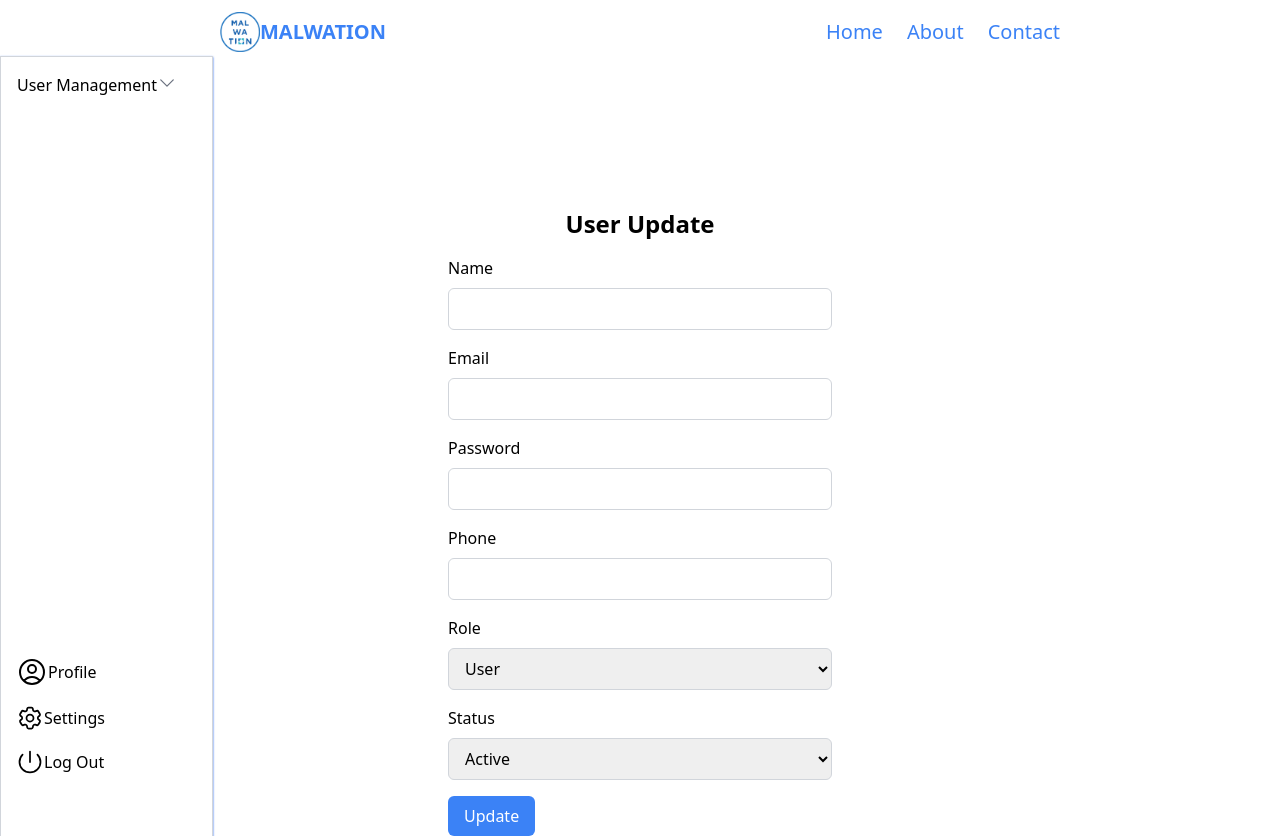
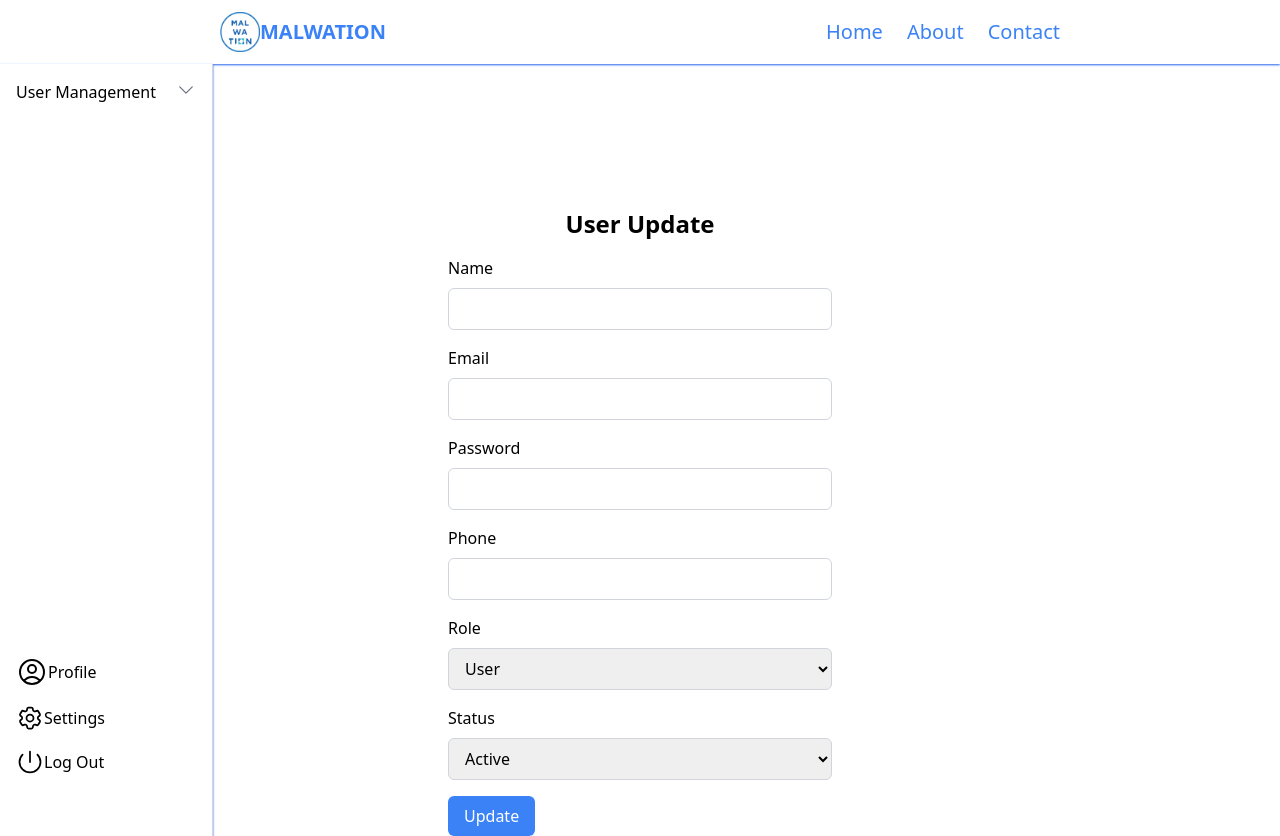
Before and after one commit to busraakbulut/MW-UserManagement, a Next.js app: page /update in a window 1280 px wide. Built offline with nearby package versions, Linux system fonts and the light colour scheme; no server answers.

Commit message:
sidebar update

```diff
--- a/components/Header/Header.jsx
+++ b/components/Header/Header.jsx
@@ -5,7 +5,7 @@ import logo from "@/public/assets/malwation-logo-2.png";
 function Header() {
   return (
     <header>
-      <nav className="flex fixed w-full bg-white items-center text-center justify-around top-0">
+      <nav className="flex fixed w-full bg-white items-center text-center justify-around top-0  shadow-sm shadow-blue-600 ">
         <div className="p-3">
           <a href="/" className="flex items-center">
             <Image src={logo} width={40} height={40} alt="Malwation logo" />
--- a/components/Sidebar/Sidebar.jsx
+++ b/components/Sidebar/Sidebar.jsx
@@ -1,7 +1,6 @@
 "use client";
+import React, { useState } from "react";
 
-import React, { useState } from "react";
-import Card from "@material-tailwind/react";
 import {
   ChevronUpIcon,
   ChevronDownIcon,
@@ -18,13 +17,13 @@ const Sidebar = () => {
   };
 
   return (
-    <div className="flex max-w-lg sm:w-1/4 lg:w-1/6 bg-white border border-gray-300 fixed h-screen top-14 left-0  shadow-sm shadow-blue-600">
+    <aside className=" max-w-lg sm:w-1/4 lg:w-1/6  fixed h-screen top-16 left-0  shadow-sm shadow-blue-600 bg-white border-r border-gray-300">
       <div>
         <button
           className="flex justify-between w-full p-4"
           onClick={toggleAccordion}
         >
-          <span className="font-medium ">User Management</span>
+          <span className="font-medium">User Management</span>
           {isOpen ? (
             <ChevronUpIcon className="h-5 w-5 text-gray-500" />
           ) : (
@@ -46,7 +45,6 @@ const Sidebar = () => {
           </div>
         )}
       </div>
-
       <div className="fixed bottom-0 left-0 p-4">
         <span className="flex py-2 items-center text-center">
           <UserCircleIcon className="h-8 w-8" />
@@ -61,7 +59,7 @@ const Sidebar = () => {
           Log Out
         </span>
       </div>
-    </div>
+    </aside>
   );
 };
 
```
